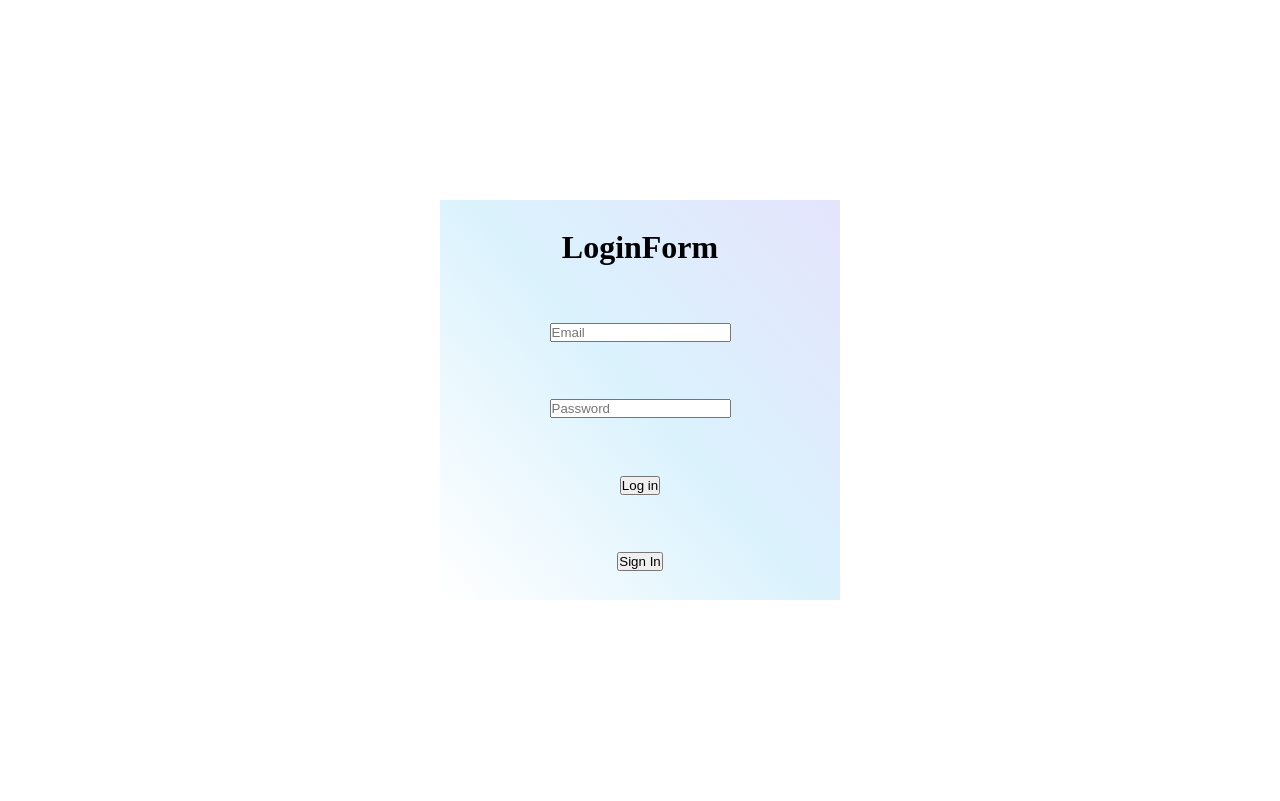
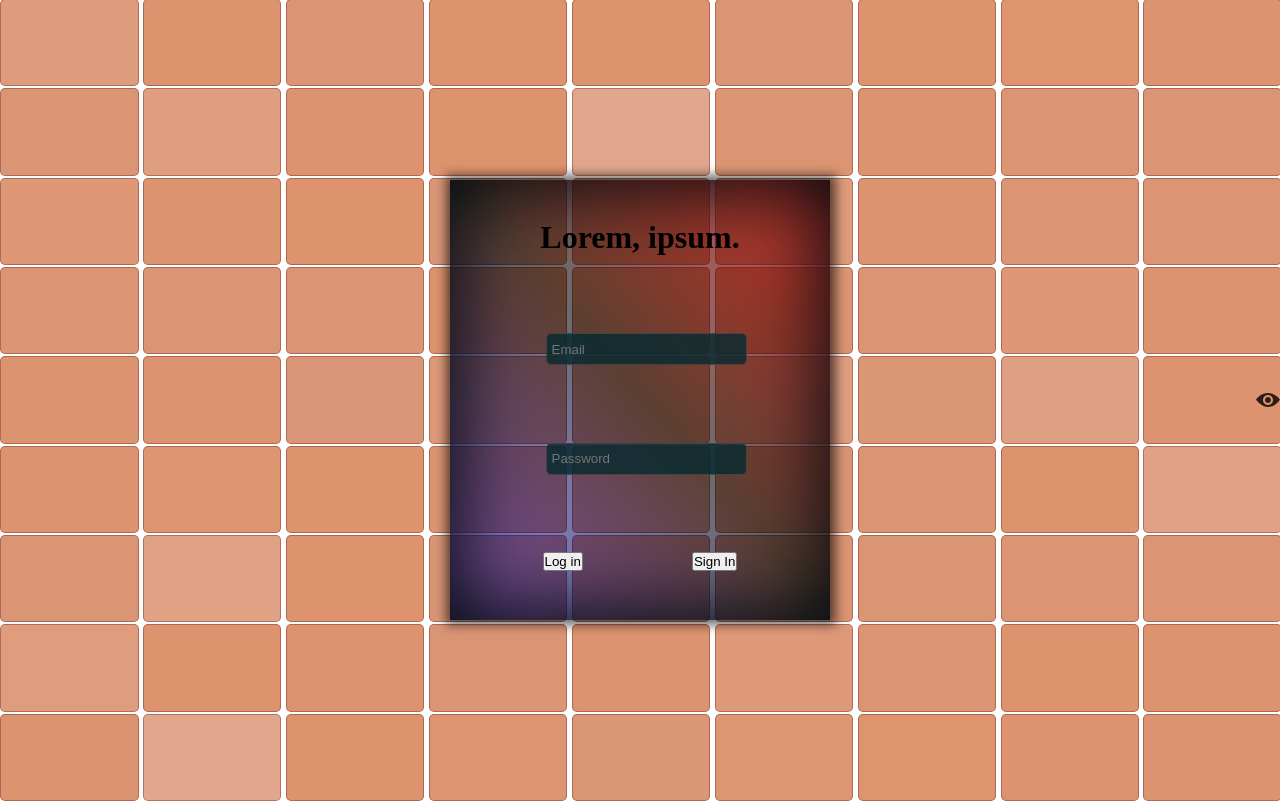
Before and after one commit to tr1pless/jws-auth, a React (Create React App) app in the folder client/: page / in a window 1280 px wide. Built offline with nearby package versions, Linux system fonts and the light colour scheme.

Commit message:
styles changings

```diff
--- a/client/src/App.tsx
+++ b/client/src/App.tsx
@@ -3,6 +3,10 @@ import { FC, useContext, useEffect } from 'react'
 import { Context } from '.'
 import LoginForm from './components/LoginForm/LoginForm'
 import Header from './components/Header/Header'
+import { Spinner } from '@chakra-ui/react'
+import s from './app.module.css'
+import InnerApp from './components/InnerApp/InnerApp'
+import { Background } from './components/Background/Background'
 
 const App: FC = () => {
   const { store } = useContext(Context)
@@ -12,6 +16,7 @@ const App: FC = () => {
   useEffect(() => {
     if (localStorage.getItem('token')) {
       store.checkAuth()
+      console.log(store.isAuth)
     }
   }, [])
 
@@ -23,20 +28,37 @@ const App: FC = () => {
   // }
 
   if (store.isLoading) {
-    return <div> Загрузка....</div>
+    return (
+      <div className={s.spinnerContainer}>
+        <Spinner
+          thickness='4px'
+          speed='0.65s'
+          emptyColor='white.500'
+          color='blue.500'
+          size='xxxl'
+        />
+      </div>
+    )
   }
   if (!store.isAuth) {
-    return <LoginForm />
+    return (
+      <>
+        <Background />
+        <LoginForm />
+      </>
+    )
   }
   return (
     <>
       <Header />
+      <Background />
       <div>
-        <h1>
-          {store.isAuth
-            ? `Привет ${store.user ? store.user.email : ''}`
-            : `Авторизуйтесь`}
-        </h1>
+        <InnerApp />
+        {/* <h1> */}
+        {/* {store.isAuth */}
+        {/* ? `Привет ${store.user ? store.user.email : ''}`
+             {/* : `Авторизуйтесь`}
+        {/* </h1> */}
         {/* <button onClick={getUsers}> получить пользователей</button> */}
         {/* {users.map((user) => ( */}
         {/* <div key={user.email}>{user.email}</div> */}
--- /dev/null
+++ b/client/src/app.module.css
@@ -0,0 +1,8 @@
+.spinnerContainer {
+  width: 100wh;
+  height: 100vh;
+  display: flex;
+  margin: auto;
+  flex-wrap: nowrap;
+  align-items: center;
+}
--- /dev/null
+++ b/client/src/components/Background/Background.jsx
@@ -0,0 +1,36 @@
+import React, { useState } from 'react'
+import { useEffect } from 'react'
+import s from './background.module.css'
+
+export const Background = () => {
+  const [count, setCount] = useState([])
+  let numbers = []
+
+  let i = 0
+
+  const returnRandom = () => {
+    return { animationDuration: Math.random(1, 10) + 5 + 's' }
+  }
+
+  useEffect(() => {
+    while (numbers.length < 81) {
+      i = ++i
+      numbers.push(i)
+      setCount([...numbers])
+    }
+  }, [])
+
+  return (
+    <div className={s.bgContainer}>
+      {count.map((children) => {
+        return (
+          <div
+            style={returnRandom()}
+            className={`${s.bgChilds}  ${s.bgChild}${children}`}
+            key={+children}
+          ></div>
+        )
+      })}
+    </div>
+  )
+}
--- /dev/null
+++ b/client/src/components/Background/background.module.css
@@ -0,0 +1,58 @@
+.bgContainer {
+  z-index: -1;
+  position: absolute;
+  display: grid;
+  grid-auto-flow: row dense;
+  grid-auto-columns: 1fr;
+  grid-auto-rows: 1fr;
+  grid-template-columns: 1fr 1fr 1fr 1fr 1fr 1fr 1fr 1fr 1fr;
+  grid-template-rows: 1fr 1fr 1fr 1fr 1fr 1fr 1fr 1fr 1fr;
+  gap: 0.5% 0.5%;
+  grid-template-areas:
+    '. . . . . . . . . '
+    '. . . . . . . . . '
+    '. . . . . . . . . '
+    '. . . . . . . . . '
+    '. . . . . . . . . '
+    '. . . . . . . . . '
+    '. . . . . . . . . '
+    '. . . . . . . . . '
+    '. . . . . . . . . ';
+  max-height: 100vh;
+  max-width: 100vw;
+  margin: auto auto;
+  padding: 0;
+  justify-items: center;
+  align-items: center;
+  justify-content: space-between;
+  width: 100%;
+  height: 100%;
+  align-content: space-around;
+}
+
+.bgChilds {
+  width: 100%;
+  height: 100%;
+  border: 1px solid #631c1c5e;
+  border-radius: 5px;
+  animation: change-background ease infinite;
+}
+
+@keyframes change-background {
+  0% {
+    background: #f9a0f09e;
+  }
+
+  50% {
+    background: #c5450594;
+  }
+  100% {
+    background: #caafcf54;
+  }
+  50% {
+    background: #c5450594;
+  }
+  0% {
+    background: #3862b266;
+  }
+}
--- /dev/null
+++ b/client/src/components/InnerApp/InnerApp.tsx
@@ -0,0 +1,10 @@
+import React, { FC, useContext } from 'react'
+import { observer } from 'mobx-react-lite'
+import { Context } from '../..'
+
+const InnerApp: FC = () => {
+  const { store } = useContext(Context)
+  return <div></div>
+}
+
+export default observer(InnerApp)
--- a/client/src/components/LoginForm/LoginForm.tsx
+++ b/client/src/components/LoginForm/LoginForm.tsx
@@ -6,6 +6,8 @@ import { Context } from '../..'
 const LoginForm: FC = () => {
   const [email, setEmail] = useState<string>('')
   const [password, setPassword] = useState<string>('')
+  const [show, setShow] = useState(false)
+  const handleClick = () => setShow(!show)
   const { store } = useContext(Context)
 
   function handleEnter(event: React.KeyboardEvent<HTMLDivElement>) {
@@ -18,7 +20,9 @@ const LoginForm: FC = () => {
     <>
       <div className='container'>
         <div onKeyDown={(event) => handleEnter(event)} className={s.loginform}>
-          <h1 className={s.loginform__title}>LoginForm</h1>
+          <h1 className={s.loginform__title}>Lorem, ipsum.</h1>
+
+          <div className={s.inputWrp}>
             <input
               className={s.loginform__input}
               onChange={(e) => setEmail(e.target.value)}
@@ -26,13 +30,28 @@ const LoginForm: FC = () => {
               value={email}
               placeholder='Email'
             />
+          </div>
+          <div className={s.inputWrp}>
             <input
               className={s.loginform__input}
               onChange={(e) => setPassword(e.target.value)}
               value={password}
-            type='password'
+              type={show ? `text` : `password`}
               placeholder='Password'
-          />
+            ></input>
+            <button className={s.showBtn} onClick={handleClick}>
+              <svg
+                style={{ opacity: '0.8' }}
+                xmlns='http://www.w3.org/2000/svg'
+                width='24'
+                height='24'
+                viewBox='0 0 24 24'
+              >
+                <path d='M15 12c0 1.654-1.346 3-3 3s-3-1.346-3-3 1.346-3 3-3 3 1.346 3 3zm9-.449s-4.252 7.449-11.985 7.449c-7.18 0-12.015-7.449-12.015-7.449s4.446-6.551 12.015-6.551c7.694 0 11.985 6.551 11.985 6.551zm-7 .449c0-2.761-2.238-5-5-5-2.761 0-5 2.239-5 5 0 2.762 2.239 5 5 5 2.762 0 5-2.238 5-5z' />
+              </svg>
+            </button>
+          </div>
+          <div className={s.logsigWrp}>
             <button
               className={s.loginform__login}
               onClick={() => store.login(email, password)}
@@ -47,6 +66,7 @@ const LoginForm: FC = () => {
             </button>
           </div>
         </div>
+      </div>
     </>
   )
 }
--- a/client/src/components/LoginForm/loginform.module.css
+++ b/client/src/components/LoginForm/loginform.module.css
@@ -3,12 +3,50 @@
   flex-direction: column;
   align-items: center;
   justify-content: space-around;
-  height: 400px;
-  width: 400px;
+  height: 440px;
+  width: 380px;
   background: linear-gradient(
     229deg,
-    rgb(12 12 235 / 11%) 0%,
-    rgb(8 168 240 / 15%) 49%,
-    rgba(255, 255, 255, 0.4822303921568627) 100%
+    rgb(202 5 5 / 70%) 0%,
+    rgb(2 4 4 / 59%) 49%,
+    rgb(20 3 223 / 48%) 100%
   );
+  box-shadow: 1px 0px 78px 11px rgb(2 12 17) inset,
+    1px 0px 10px 5px rgba(0, 0, 0, 0.59);
 }
+
+.passwordWrp {
+  width: 60%;
+  position: relative;
+}
+.showBtn {
+  position: absolute;
+  right: 0;
+  top: 1px;
+  height: 100%;
+  background: none;
+  border: none;
+}
+.loginform__input {
+  width: 100%;
+  height: 30px;
+  background: #092a30d6;
+  border: 1px solid #464343;
+  padding: 0 5px;
+  border-radius: 5px;
+  outline: none;
+  color: #f59494;
+}
+
+input :focus {
+  outline: none;
+}
+
+.logsigWrp {
+  position: relative;
+  display: flex;
+  align-items: center;
+  justify-content: space-between;
+  width: 80%;
+  margin-bottom: 10px;
+}
--- /dev/null
+++ b/client/src/constants.js
@@ -0,0 +1,6 @@
+export const bgCstyles = {
+  height: '100%',
+  width: '100%',
+  border: '1px solid black',
+  borderRadius: '5px',
+}
--- a/client/src/store/store.ts
+++ b/client/src/store/store.ts
@@ -63,8 +63,6 @@ export default class Store {
         withCredentials: true,
         baseURL: API_URL,
       })
-      console.log(response)
-      console.log(response.data.user)
       localStorage.setItem('token', response.data.accessToken)
       this.setAuth(true)
       this.setUser(response.data.user)
--- a/client/tsconfig.json
+++ b/client/tsconfig.json
@@ -1,6 +1,6 @@
 {
   "compilerOptions": {
-    "target": "es5",
+    "target": "ES6",
     "lib": [
       "dom",
       "dom.iterable",
```
Also changed, not shown: client/src/components/LoginForm.tsx (deleted, +0 -35 lines). Lines whose indentation alone changed are shown as unchanged.
